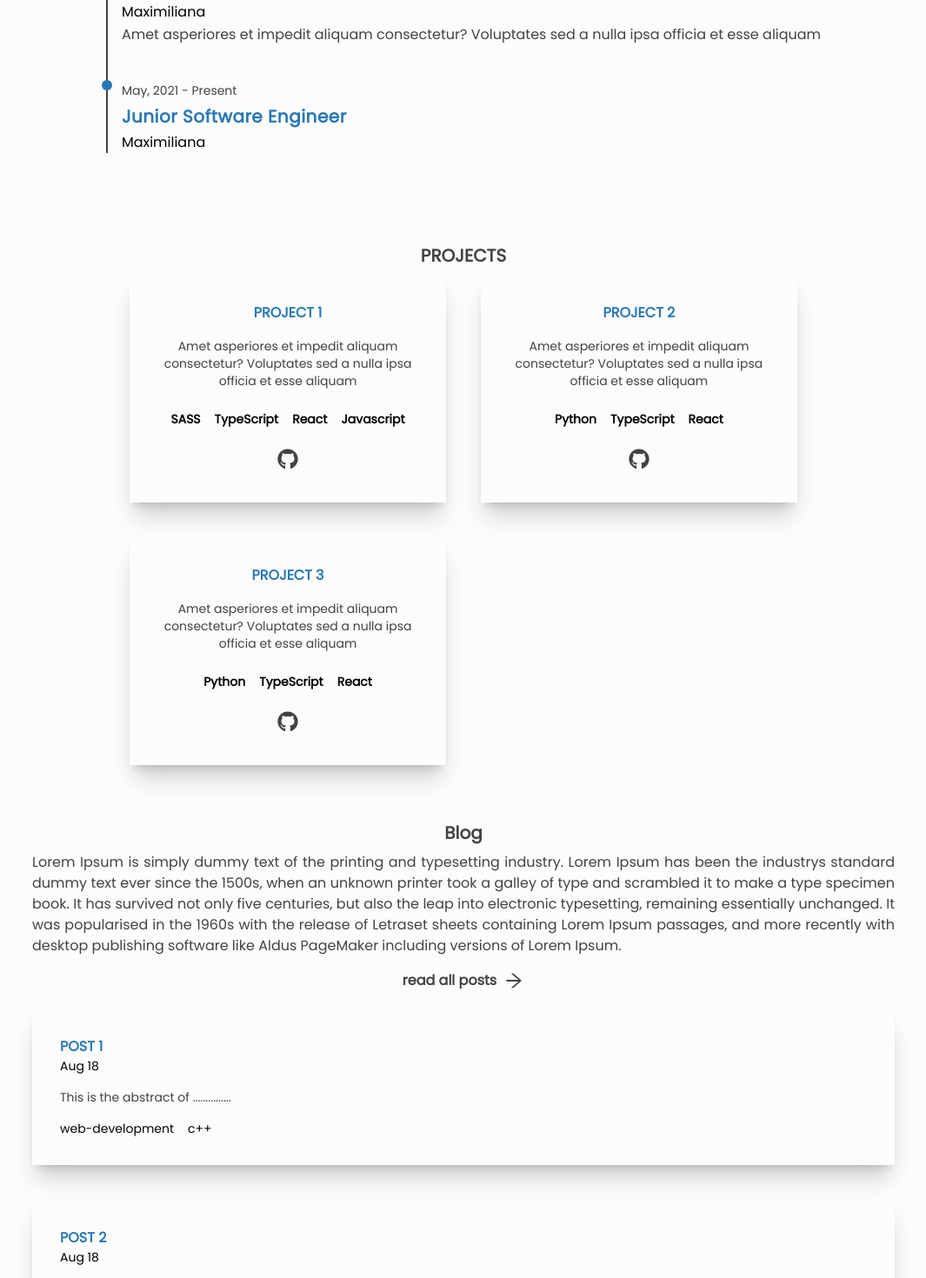
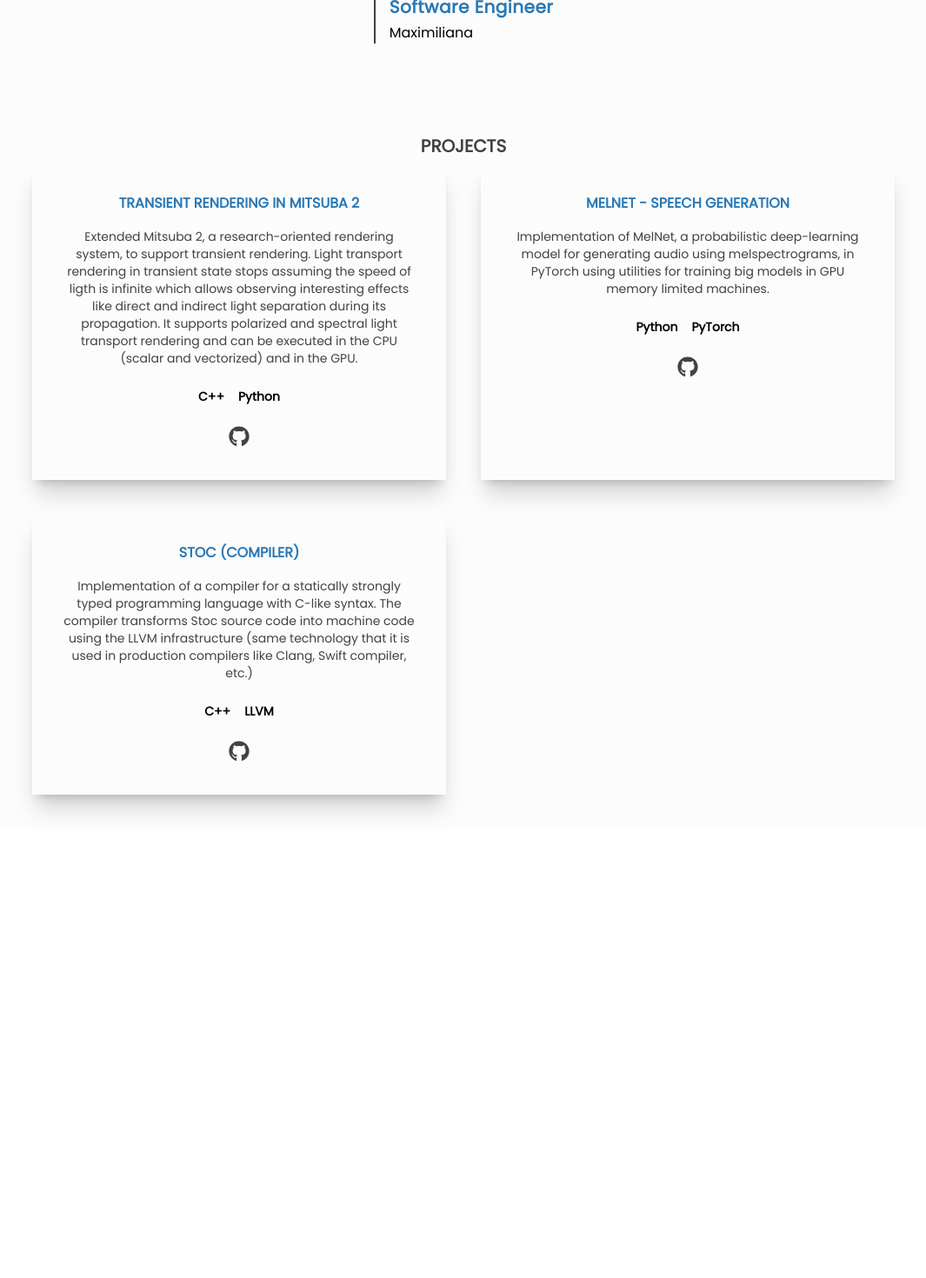
Before and after one commit to jgarciapueyo/jgarciapueyo.github.io, a Next.js app: page / in a window 1280 px wide. Shown: the part 560-2030 px from the top of the page at 87% size, without its empty margins (107-1172 px from the left). After the commit the page ends 1514 px from the top, so only its background shows below. Built offline with nearby package versions, Linux system fonts and the light colour scheme.

Commit message:
add: blog page

```diff
--- a/components/Home/AboutSection/AboutSection.tsx
+++ b/components/Home/AboutSection/AboutSection.tsx
@@ -4,7 +4,7 @@ import { FaGithub, FaLinkedin } from "react-icons/fa";
 import { about } from "../../../data/config";
 
 const AboutSection: React.FC<{}> = () => {
-    const { name, role, description } = about;
+    const { name, role, description, social } = about;
 
     return (
         <section id="about">
@@ -19,21 +19,23 @@ const AboutSection: React.FC<{}> = () => {
             </p>
 
             <div className="mx-auto max-w-xs flex justify-evenly">
-                <a>
+                <a href="/2022_JorgeGarciaPueyo_CV_EN.pdf" target="_blank">
                     <span className="block py-2 px-4 font-semibold
                                      border-2 text-primary border-primary
                                      hover:text-bg hover:bg-primary">
                         resume
                     </span>
                 </a>
-                <a className="flex font-semibold text-bgText pb-0.5
+                <a href={social.github} target="_blank"
+                className="flex font-semibold text-bgText pb-0.5
                               border-b-4 border-transparent
                               hover:border-primary hover:text-primary">
                     <IconContext.Provider value={{className: "my-auto text-xl sm:text-2xl"}}>
                         <FaGithub />
                     </IconContext.Provider>
                 </a>
-                <a className="flex font-semibold text-bgText pb-0.5
+                <a href={social.linkedin} target="_blank"
+                className="flex font-semibold text-bgText pb-0.5
                               border-b-4 border-transparent
                               hover:border-primary hover:text-primary">
                     <IconContext.Provider value={{className: "my-auto text-xl sm:text-2xl"}}>
--- a/components/Home/BlogSection/BlogSection.tsx
+++ b/components/Home/BlogSection/BlogSection.tsx
@@ -11,13 +11,15 @@ const BlogSection: React.FC<{}> = () => {
 
     return (
         <section id="blog">
-            <h2 className="text-center font-bold text-xl text-bgText -uppercase mb-2">Blog</h2>
+            <h2 className="text-center font-bold text-xl text-bgText uppercase mb-4">Blog</h2>
+
+            <h5 className="text-center font-bold text-sm text-primary uppercase mb-4">{blog.claim}</h5>
 
             <p className="text-justify text-bgText mb-4 mx-auto">
                 {blog.shortDescription}
             </p>
 
-            <Link href="#">
+            <Link href="/blog">
                 <a className="font-bold text-bgText pb-0.5 border-b-4 border-transparent hover:border-primary hover:text-primary">
                     read all posts
                     <IconContext.Provider value={{ className: "inline ml-2 text-xl sm:text-2xl" }}>
--- a/components/Home/ProjectCard/ProjectCard.tsx
+++ b/components/Home/ProjectCard/ProjectCard.tsx
@@ -18,7 +18,8 @@ const ProjectCard: React.FC<{project: any}> = ({ project }: any) => (
 
         <div className="mx-auto max-w-xs flex justify-evenly">
             {project.sourceCode !== undefined && (
-                <a className="flex font-semibold text-bgText pb-0.5
+                <a href={project.sourceCode} target="_blank"
+                className="flex font-semibold text-bgText pb-0.5
                               border-b-4 border-transparent
                               hover:border-primary hover:text-primary">
                     <IconContext.Provider value={{className: "my-auto text-xl sm:text-2xl"}}>
--- a/data/blog.ts
+++ b/data/blog.ts
@@ -1,4 +1,14 @@
-const posts = [
+interface Post {
+    id: string;
+    title: string;
+    url: string;
+    date: string;
+    tags: string[];
+    abstract: string;
+}
+
+const posts: Post[] = [
+    /*
     {
         id: "post1",
         title: "Post 1",
@@ -7,20 +17,13 @@ const posts = [
         tags: ["web-development", "c++"],
         abstract: "This is the abstract of ...............",
     },
-    {
-        id: "post2",
-        title: "Post 2",
-        url: "https://medium.com",
-        date: "Aug 18",
-        tags: ["web-development", "c++"],
-        abstract: "This is the abstract of ..............."
-
-    }
+    */
 ];
 
 export const blog = {
-    shortDescription: 'Lorem Ipsum is simply dummy text of the printing and typesetting industry. Lorem Ipsum has been the industrys standard dummy text ever since the 1500s, when an unknown printer took a galley of type and scrambled it to make a type specimen book. It has survived not only five centuries, but also the leap into electronic typesetting, remaining essentially unchanged. It was popularised in the 1960s with the release of Letraset sheets containing Lorem Ipsum passages, and more recently with desktop publishing software like Aldus PageMaker including versions of Lorem Ipsum.',
-    longDescription: 'Lorem Ipsum is simply dummy text of the printing and typesetting industry. Lorem Ipsum has been the industrys standard dummy text ever since the 1500s, when an unknown printer took a galley of type and scrambled it to make a type specimen book. It has survived not only five centuries, but also the leap into electronic typesetting, remaining essentially unchanged. It was popularised in the 1960s with the release of Letraset sheets containing Lorem Ipsum passages, and more recently with desktop publishing software like Aldus PageMaker including versions of Lorem Ipsum.',
+    claim: '"The best way to learn something is to teach it to someone"',
+    shortDescription: 'The purpose of this blog is to write and publicly share posts about technology, notes about interesting topics that learn or to start discussions and hear what other people think. I truly believe that exchanging ideas and experiences is the best way to improve, so any comment or feedback in the posts is welcome.',
+    longDescription: 'The purpose of this blog is to write and publicly share posts about technology, notes about interesting topics that learn or to start discussions and hear what other people think. I truly believe that exchanging ideas and experiences is the best way to improve, so any comment or feedback in the posts is welcome.',
     posts: posts,
     featuredPosts: posts,
 }
--- a/data/config.ts
+++ b/data/config.ts
@@ -1,13 +1,13 @@
 export const about = {
     name: 'Jorge Garcia',
     role: 'Software Engineer',
-    description: 'Amet asperiores et impedit aliquam consectetur? Voluptates sed a nulla ipsa officia et esse aliquam',
+    description: 'I love to use technology to build products that have a positive impact in the world. Interested in distributed systems, cloud computing, good practices in software development and computer graphics. Looking for challenges that push me out of my comfort zone.',
     resume: '',
     social: {
         mail: 'jgarciapueyo@gmail.com',
-        linkedin: 'https://linkedin.com/jgarciapueyo',
+        linkedin: 'https://linkedin.com/in/jgarciapueyo',
         github: 'https://github.com/jgarciapueyo',
-        medium: 'https://medium.com'
+        medium: 'https://medium.com/@jgarciapueyo'
     },
 }
 
@@ -17,39 +17,29 @@ export const experience = [
         title: 'Software Engineer',
         startDate: 'May, 2021',
         endDate: 'Present',
-        description: 'Amet asperiores et impedit aliquam consectetur? Voluptates sed a nulla ipsa officia et esse aliquam',
-    },
-    {
-        company: 'Maximiliana',
-        title: 'Junior Software Engineer',
-        startDate: 'May, 2021',
-        endDate: 'Present',
+        // description: 'Amet asperiores et impedit aliquam consectetur? Voluptates sed a nulla ipsa officia et esse aliquam',
     }
 ]
 
 export const projects = [
     {
-        name: 'Project 1',
-        description:
-            'Amet asperiores et impedit aliquam consectetur? Voluptates sed a nulla ipsa officia et esse aliquam',
-        stack: ['SASS', 'TypeScript', 'React', 'Javascript'],
-        sourceCode: 'https://github.com',
-        livePreview: 'https://github.com',
+        name: 'Transient Rendering in Mitsuba 2',
+        description: 'Extended Mitsuba 2, a research-oriented rendering system, to support transient rendering. Light transport rendering in transient state stops assuming the speed of ligth is infinite which allows observing interesting effects like direct and indirect light separation during its propagation. It supports polarized and spectral light transport rendering and can be executed in the CPU (scalar and vectorized) and in the GPU.',
+        stack: ['C++', 'Python'],
+        sourceCode: 'https://github.com/jgarciapueyo/mitsuba2-transient',
     },
     {
-        name: 'Project 2',
+        name: 'Melnet - Speech Generation',
         description:
-            'Amet asperiores et impedit aliquam consectetur? Voluptates sed a nulla ipsa officia et esse aliquam',
-        stack: ['Python', 'TypeScript', 'React'],
-        sourceCode: 'https://github.com',
-        livePreview: 'https://github.com',
+            'Implementation of MelNet, a probabilistic deep-learning model for generating audio using melspectrograms, in PyTorch using utilities for training big models in GPU memory limited machines.',
+        stack: ['Python', 'PyTorch'],
+        sourceCode: 'https://github.com/jgarciapueyo/MelNet-SpeechGeneration',
     },
     {
-        name: 'Project 3',
+        name: 'Stoc (Compiler)',
         description:
-            'Amet asperiores et impedit aliquam consectetur? Voluptates sed a nulla ipsa officia et esse aliquam',
-        stack: ['Python', 'TypeScript', 'React'],
-        sourceCode: 'https://github.com',
-        livePreview: 'https://github.com',
+            'Implementation of a compiler for a statically strongly typed programming language with C-like syntax. The compiler transforms Stoc source code into machine code using the LLVM infrastructure (same technology that it is used in production compilers like Clang, Swift compiler, etc.)',
+        stack: ['C++', 'LLVM'],
+        sourceCode: 'https://github.com/jgarciapueyo/stoc',
     },
 ];
--- a/pages/blog.tsx
+++ b/pages/blog.tsx
@@ -1,10 +1,13 @@
 import { NextPage } from "next"
 import Head from "next/head"
 import PostCard from "../components/Blog/PostCard/PostCard";
+import { useAppContext } from "../components/shared/AppWrapper/AppWrapper";
 import Header from "../components/shared/Header/Header"
 import { blog } from "../data/blog";
 
 const Blog: NextPage = () => {
+  const { showNavList } = useAppContext();
+
   return (
     <div className="flex min-h-screen flex-col items-center justify-center py-2">
       <Head>
@@ -13,10 +16,16 @@ const Blog: NextPage = () => {
       </Head>
 
       <Header />
-      <main className="flex w-full flex-1 flex-col items-center justify-center px-20 text-center">
-        <div>
-          <h1>Blog</h1>
-          <p>{blog.longDescription}</p>
+      <div className={`
+        ${showNavList ? 'hidden' : 'flex'}
+        md:flex w-full flex-1 flex-col items-center justify-start px-10 md:px-20 text-center`}>
+          <section>
+            <h1 className="text-center text-primaryText font-bold text-4xl leading-snug mb-8">BLOG</h1>
+            <h5 className="text-center font-bold text-lg text-primary uppercase mb-4">{blog.claim}</h5>
+            <p className="text-justify text-bgText mb-4 mx-auto">
+                {blog.longDescription}
+            </p>
+          </section>
 
           {/*
           // TODO: add search and filter by tags capability
@@ -28,15 +37,17 @@ const Blog: NextPage = () => {
             </ol>
           </div>
           */}
-
-          <h2>Posts</h2>
-          {blog.posts.length > 0 && (
-            blog.posts.map((post) => (
-              <PostCard key={post.id} post={post} />
-            ))
-          )}
+          <section className="w-full mt-0">
+            <h2 className="text-center font-bold text-xl text-bgText uppercase mb-4">All Posts</h2>
+            <div className="mx-auto grid grid-cols-1 gap-10">
+              {blog.posts.length > 0 && (
+                blog.posts.map((post) => (
+                  <PostCard key={post.id} post={post} />
+                ))
+              )}
+            </div>
+          </section>
         </div>
-      </main>
     </div>
   )
 }
--- a/pages/index.tsx
+++ b/pages/index.tsx
@@ -20,7 +20,7 @@ const Home: NextPage = () => {
       <Header />
       <div className={`
         ${showNavList ? 'hidden' : 'flex'}
-        md:flex w-full flex-1 flex-col items-center justify-center px-10 md:px-20 text-center`}>
+        md:flex w-full flex-1 flex-col items-center justify-start px-10 md:px-20 text-center`}>
         <AboutSection />
         <ExperienceSection />
         <ProjectsSection />
--- a/tailwind.config.js
+++ b/tailwind.config.js
@@ -24,7 +24,7 @@ module.exports = {
         textColor: ['hover']
       },
       gridTemplateColumns: {
-        'auto-fit': 'repeat(auto-fit, minmax(18rem, 1fr))',
+        'auto-fit': 'repeat(auto-fit, minmax(20rem, 1fr))',
       }
     },
   },
```
Also changed, not shown: components/Blog/PostCard/PostCard.tsx (+8 -6 lines), components/shared/Navbar/Navbar.tsx (+4 -4 lines), 1 other file (tests, documents, lock files or other folders).
